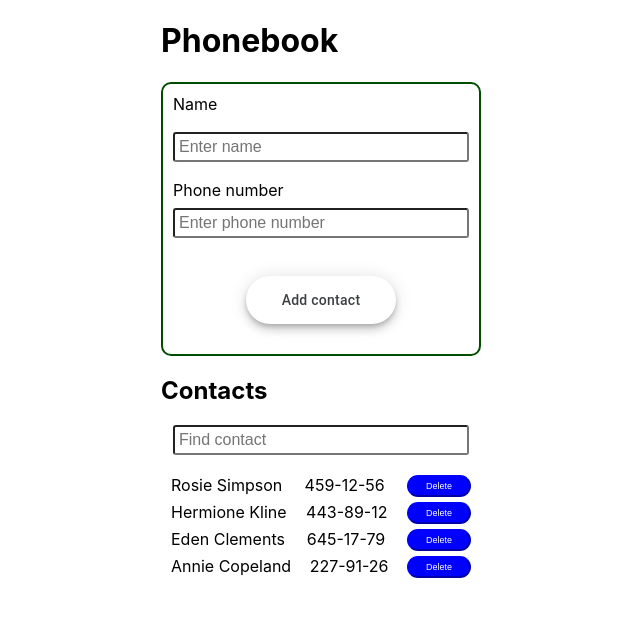
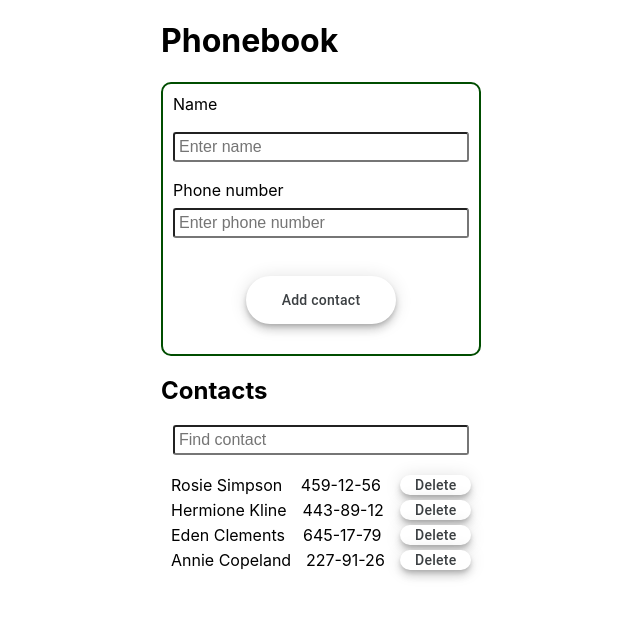
Before and after one commit to olya4e/goit-react-hw-02-phonebook, a React (Create React App) app: page / in a window 1280 px wide. Shown: the top 618 px of the page, without its empty margins (319-959 px from the left). Built offline with nearby package versions, Linux system fonts and the light colour scheme.

Commit message:
added Notiflix

```diff
--- a/package.json
+++ b/package.json
@@ -8,6 +8,7 @@
     "@testing-library/react": "^12.1.4",
     "@testing-library/user-event": "^13.5.0",
     "nanoid": "^4.0.0",
+    "notiflix": "^3.2.5",
     "prop-types": "^15.8.1",
     "react": "^18.1.0",
     "react-dom": "^18.1.0",
--- a/src/components/App.jsx
+++ b/src/components/App.jsx
@@ -4,6 +4,7 @@
 import { ContactList } from "./ContactList/ContactList"
 import { Filter } from "./Filter/Filter";
 import { nanoid } from "nanoid";
+import Notiflix from 'notiflix'
 
 export class App extends Component {
   state = {
@@ -27,7 +28,7 @@
     contacts.map((contact) =>{
       if (contact.name.toLowerCase() === name.toLowerCase()) {
       isAdded=true
-       return alert(`${name} is already in contacts`)
+       Notiflix.Notify.info(`${name} is already in contacts`)
       }
       return null
     })
--- a/src/components/ContactItem/ContactItem.module.css
+++ b/src/components/ContactItem/ContactItem.module.css
@@ -6,12 +6,44 @@
     padding: 0;
 }
 .deleteBtn{
-    padding: 4px;
-    margin: 0;
-    width: 64px;
-    font-size: 9px;
-    border-radius: 15px;
-    border-color: blue;
-    background-color: blue;
-    color: white;
+    display: block;
+    align-items: center;
+    appearance: none;
+    background-color: #fff;
+    border-radius: 24px;
+    border-style: none;
+    box-shadow: rgba(0, 0, 0, .2) 0 3px 5px -1px, rgba(0, 0, 0, .14) 0 6px 10px 0, rgba(0, 0, 0, .12) 0 1px 18px 0;
+    box-sizing: border-box;
+    color: #3c4043;
+    cursor: pointer;
+    fill: currentcolor;
+    font-family: "Google Sans", Roboto, Arial, sans-serif;
+    font-size: 14px;
+    font-weight: 500;
+    justify-content: center;
+    letter-spacing: .25px;
+    line-height: normal;
+    overflow: visible;
+    padding: 2px 15px;
+    position: relative;
+    text-align: center;
+    text-transform: none;
+    transition: box-shadow 280ms cubic-bezier(.4, 0, .2, 1), opacity 15ms linear 30ms, transform 270ms cubic-bezier(0, 0, .2, 1) 0ms;
+    touch-action: manipulation;
+    will-change: transform, opacity;
+    z-index: 0;
 }
+.deleteBtn:hover {
+    background: #F6F9FE;
+    color: #174ea6;
+}
+
+.deleteBtn:active {
+    box-shadow: 0 4px 4px 0 rgb(60 64 67 / 30%), 0 8px 12px 6px rgb(60 64 67 / 15%);
+    outline: none;
+}
+
+.deleteBtn:focus {
+    outline: none;
+    border: 2px solid #4285f4;
+}
```
Also changed, not shown: 1 other file (tests, documents, lock files or other folders).
